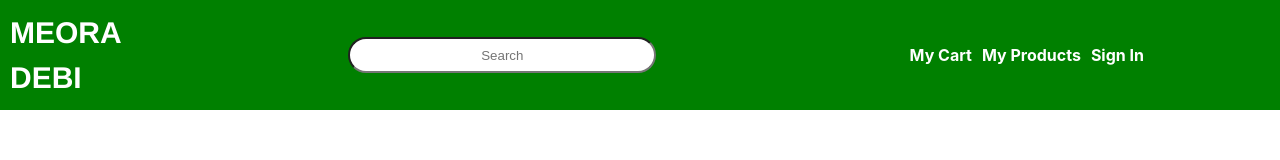
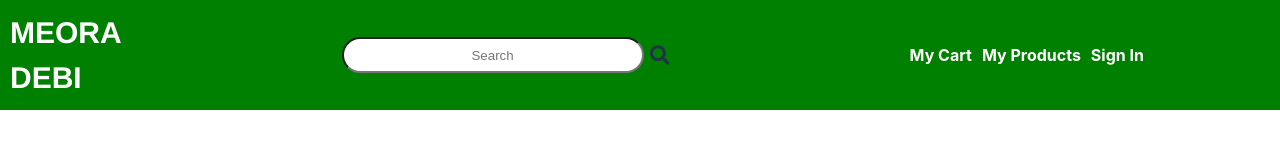
Before and after one commit to AkhobTornike/Meoradebi-App, a React (Vite) app: page /Browse in a window 1280 px wide. Shown: the top 160 px of the page. Built offline with nearby package versions, Linux system fonts and the light colour scheme; no server answers.

Commit message:
to day is 21/05/2023 I changed something for validation

```diff
--- a/src/App.jsx
+++ b/src/App.jsx
@@ -10,7 +10,6 @@ import MyProducts from "./compnents/My_Products/myProducts"
 
 import { BrowserRouter as Router, Routes, Route } from 'react-router-dom'
 import ProductPageee from "./compnents/Browse_page/trysomething"
-import { AuthProvider } from "./compnents/Header/AuthContext"
 
 function App() {
 
@@ -18,7 +17,6 @@ function App() {
   return (
     <>
     {/* <Papa/> */}
-    <AuthProvider>
      <Router>
         <Routes>
           <Route path='/' element={<Welcome/>}/>
@@ -29,7 +27,6 @@ function App() {
           <Route path="/myProduct" element={<MyProducts/>}/>
         </Routes>
      </Router>
-    </AuthProvider>
 
      {/* <Product/> */}
     </>
--- a/src/compnents/Header/AuthContext.jsx
+++ /dev/null
@@ -1,13 +0,0 @@
-import React, { createContext, useState } from 'react';
-
-export const AuthContext = createContext();
-
-export const AuthProvider = ({ children }) => {
-  const [isSignedIn, setIsSignedIn] = useState(false);
-
-  return (
-    <AuthContext.Provider value={{ isSignedIn, setIsSignedIn }}>
-      {children}
-    </AuthContext.Provider>
-  );
-};
--- a/src/compnents/Header/Header.jsx
+++ b/src/compnents/Header/Header.jsx
@@ -1,65 +1,120 @@
-import React from 'react';
-import { useContext } from 'react';
-import { Link, useNavigate } from 'react-router-dom';
-import { AuthContext } from './AuthContext';
-import './Header.css';
-import { FaSearch } from 'react-icons/fa';
+import React from 'react'
+
+import './Header.css'
+
+import {FaSearch} from 'react-icons/fa';
+import { Link } from 'react-router-dom';
+
+const Header = () => {
+
+  return (
+            <header>
+                {
+                    // There is Name of website Left side
+                }
+                <Link to="/">
+                    <label className='Name'>
+                        MEORA<br/>DEBI
+                    </label>
+                    <br/>
+                </Link>
+
+                {
+                    // There is websites Search value
+                }
+                <label className='SearchLabel'>
+                    <input type="text" placeholder='Search' className='Search'/>
+                    <FaSearch className='IconSearch'/>
+                </label>
+                <br/><br/>
+                {/* There is navigation menu */}
+                <div className='nav'>
+                    <label ><Link className='myCart'>My Cart</Link></label>
+                    <label ><Link to={"/myProduct"} className='myProd'>My Products</Link></label>
+                    <label ><Link className='SignIn' to='/'>Sign In</Link></label>
+
+                </div>
+            </header>
+  )
+}
+
+export default Header
 
 
 
 
-const Header = () => {
-    const { isSignedIn } = useContext(AuthContext);
-
-    const handleMeoradebiClick = (e) => {
-      if (!isSignedIn) {
-        e.preventDefault();
-      }
-    };
 
 
 
-    return (
-      <header>
-        <Link to="/browse">
-          <label className="Name" onClick={handleMeoradebiClick}>
-            MEORA
-            <br />
-            DEBI
-          </label>
-          <br />
-        </Link>
 
-        <label className="SearchLabel">
-          <input type="text" placeholder="Search" className="Search" />
-          {/* Search icon */}
-        </label>
-        <br />
-        <br />
-        <div className="nav">
-          <label>
-            <Link className="myCart">My Cart</Link>
-          </label>
-          <label>
-            <Link to="/myProduct" className="myProd">
-              My Products
-            </Link>
-          </label>
-          <label>
-          {isSignedIn ? (
-            <Link className="SignIn" to="/" onClick={handleSignOut}>
-              Sign Out
-            </Link>
-          ) : (
-            <Link className="SignIn" to="/browse">
-              Sign In
-            </Link>
-          )}
-          </label>
-        </div>
-      </header>
-    );
-  };
+
+
+
+
+
+
+// import React from 'react';
+// import { useContext } from 'react';
+// import { Link, useNavigate } from 'react-router-dom';
+// import { AuthContext } from './AuthContext';
+// import './Header.css';
+// import { FaSearch } from 'react-icons/fa';
+
+
+
+
+// const Header = () => {
+//     const { isSignedIn } = useContext(AuthContext);
+
+//     const handleMeoradebiClick = (e) => {
+//       if (!isSignedIn) {
+//         e.preventDefault();
+//       }
+//     };
+
+
+
+//     return (
+//       <header>
+//         <Link to="/browse">
+//           <label className="Name" onClick={handleMeoradebiClick}>
+//             MEORA
+//             <br />
+//             DEBI
+//           </label>
+//           <br />
+//         </Link>
+
+//         <label className="SearchLabel">
+//           <input type="text" placeholder="Search" className="Search" />
+//           {/* Search icon */}
+//         </label>
+//         <br />
+//         <br />
+//         <div className="nav">
+//           <label>
+//             <Link className="myCart">My Cart</Link>
+//           </label>
+//           <label>
+//             <Link to="/myProduct" className="myProd">
+//               My Products
+//             </Link>
+//           </label>
+//           <label>
+//           {isSignedIn ? (
+//             <Link className="SignIn" to="/" onClick={handleSignOut}>
+//               Sign Out
+//             </Link>
+//           ) : (
+//             <Link className="SignIn" to="/browse">
+//               Sign In
+//             </Link>
+//           )}
+//           </label>
+//         </div>
+//       </header>
+//     );
+//   };
 
 
 
@@ -233,59 +288,3 @@ const Header = () => {
 // };
 
 // export default Header;
-
-
-
-
-
-
-
-
-
-// // import React from 'react'
-
-// // import './Header.css'
-
-// // import {FaSearch} from 'react-icons/fa';
-// // import { Link, useNavigate } from 'react-router-dom';
-
-// // const Header = () => {
-
-// //     const navigate = useNavigate();
-
-// //     const handleMeoraDebiClick = () => {
-// //       navigate('/browse');
-// //     };
-
-// //   return (
-// //             <header>
-// //                 {
-// //                     // There is Name of website Left side
-// //                 }
-// //                 <Link to="/" {handleMeoraDebiClick}>
-// //                     <label className='Name'>
-// //                         MEORA<br/>DEBI
-// //                     </label>
-// //                     <br/>
-// //                 </Link>
-
-// //                 {
-// //                     // There is websites Search value
-// //                 }
-// //                 <label className='SearchLabel'>
-// //                     <input type="text" placeholder='Search' className='Search'/>
-// //                     <FaSearch className='IconSearch'/>
-// //                 </label>
-// //                 <br/><br/>
-// //                 {/* There is navigation menu */}
-// //                 <div className='nav'>
-// //                     <label ><Link className='myCart'>My Cart</Link></label>
-// //                     <label ><Link to={"/myProduct"} className='myProd'>My Products</Link></label>
-// //                     <label ><Link className='SignIn' to='/'>Sign In</Link></label>
-
-// //                 </div>
-// //             </header>
-// //   )
-// // }
-
-export default Header
```
Also changed, not shown: src/compnents/Header/index.jsx (deleted, +0 -15 lines).
